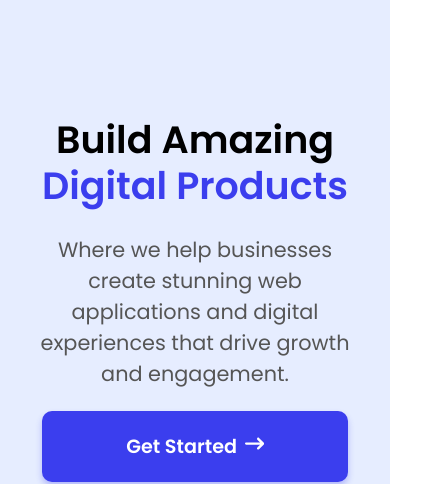
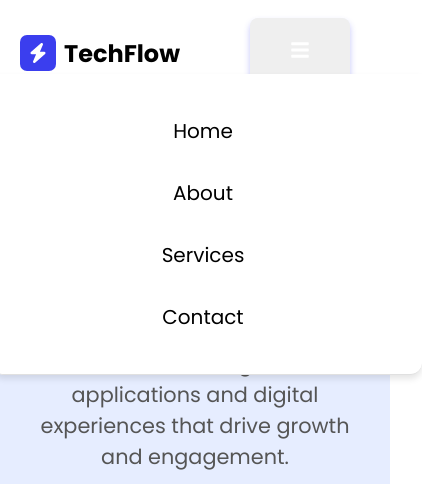
Before and after one commit to i-Kadri/techflow-landingpage, a React (Create React App) app: page / in a window 390 px wide. Shown: the top 484 px of the page, 422 px wide, since content can reach past the window. Built offline with nearby package versions, Linux system fonts and the light colour scheme.

Commit message:
adjusting the nav menu (media queries)

```diff
--- a/src/components/navbar.css
+++ b/src/components/navbar.css
@@ -55,7 +55,6 @@
     flex-direction: row;
     align-items: center;
     position: relative;
-    display: none;
   }
 
   .Logo-box {
--- a/src/components/navbar.js
+++ b/src/components/navbar.js
@@ -1,43 +1,62 @@
+import React, { useState } from "react";
 import { FaTimes, FaBars } from "react-icons/fa";
 import { FaBolt } from "react-icons/fa6";
 
 function Navbar() {
+  const [menuOpen, setMenuOpen] = useState(false);
+  const toggleMenu = () => setMenuOpen((v) => !v);
+  const closeMenu = () => setMenuOpen(false);
+
   return (
-    <div className="navbar-box">
+    <nav className="navbar-box" role="navigation" aria-label="Main">
       <div className="Logo-box">
-        <div className="logo-icon">
-          <FaBolt
-          // style={{
-          //   background: "#1619c7",
-          //   // padding: "6px",
-          //   borderRadius: "7px",
-          // }}
-          // size="1em"
-          // margin=".5em"
-          // color="white"
-          />
+        <div className="logo-icon" aria-hidden="true">
+          <FaBolt size={20} color="white" />
         </div>
         <div className="logo-text">TechFlow</div>
       </div>
 
-      <ul className="nav-links">
+      <button
+        className="menu-toggle"
+        onClick={toggleMenu}
+        aria-expanded={menuOpen}
+        aria-controls="primary-navigation"
+        aria-label={menuOpen ? "Close menu" : "Open menu"}
+      >
+        {menuOpen ? <FaTimes size={20} /> : <FaBars size={20} />}
+      </button>
+
+      <ul
+        id="primary-navigation"
+        className={`nav-links ${menuOpen ? "open" : ""}`}
+        onClick={closeMenu}
+      >
         <li>Home</li>
         <li>About</li>
         <li>Services</li>
         <li>Contact</li>
       </ul>
-
-      <div className="burgerMenu">
-        <FaTimes
-          className="closeBtn"
-          style={{ size: "24px", padding: "4px" }}
-        />
-        <FaBars
-          className="openBtn"
-          style={{ padding: "4px", marginTop: "10px" }}
-        />
-      </div>
-    </div>
+    </nav>
   );
 }
+
 export default Navbar;
+
+function burgerMenu() {
+  const navLinks = document.querySelector(".nav-links");
+  const openBtn = document.querySelector(".openBtn");
+  const closeBtn = document.querySelector(".closeBtn");
+
+  openBtn.addEventListener("click", () => {
+    navLinks.style.display = "flex";
+    openBtn.style.display = "none";
+    closeBtn.style.display = "block";
+  });
+
+  closeBtn.addEventListener("click", () => {
+    navLinks.style.display = "none";
+    openBtn.style.display = "block";
+    closeBtn.style.display = "none";
+  });
+}
+export { burgerMenu };
```
